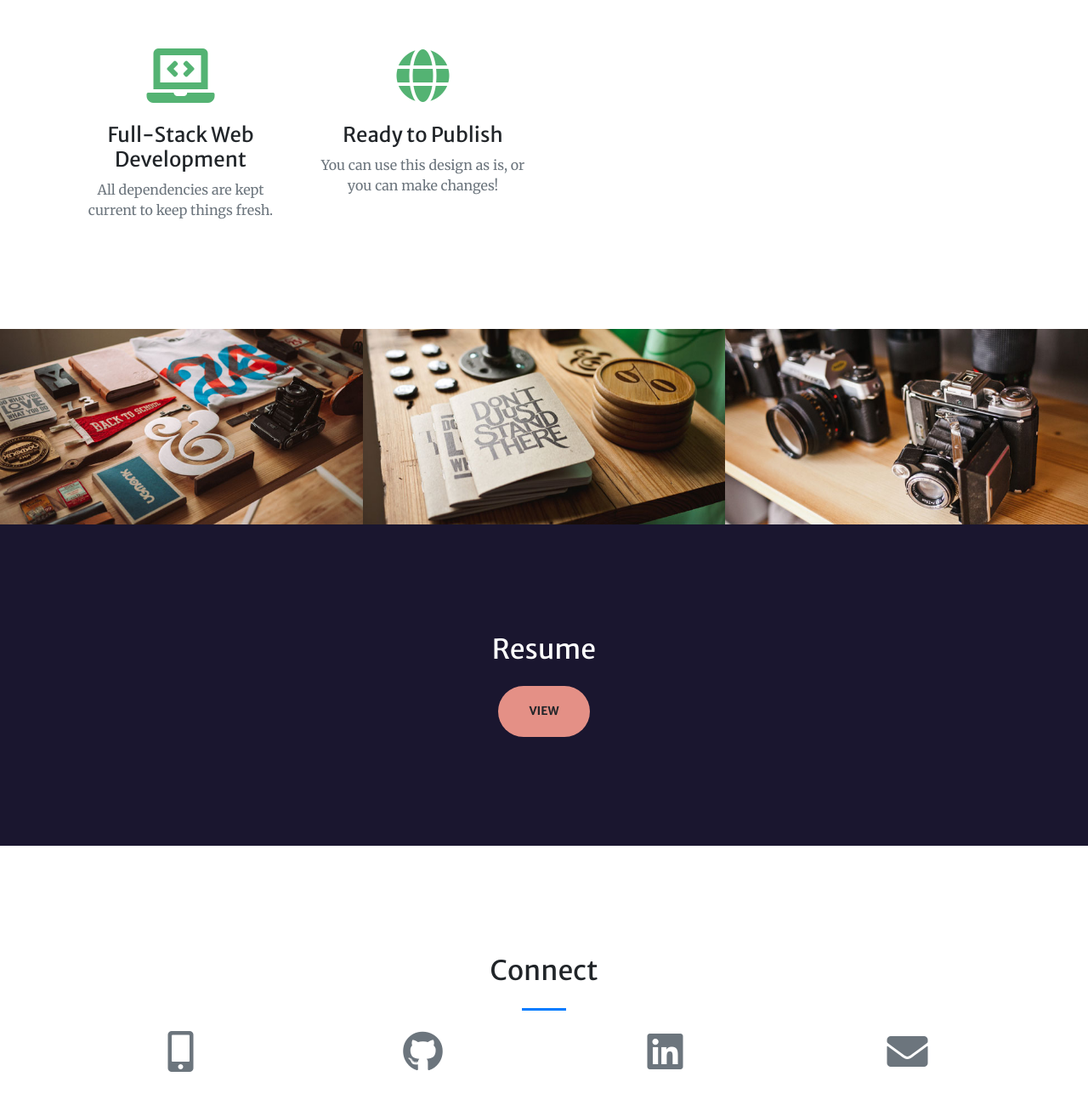
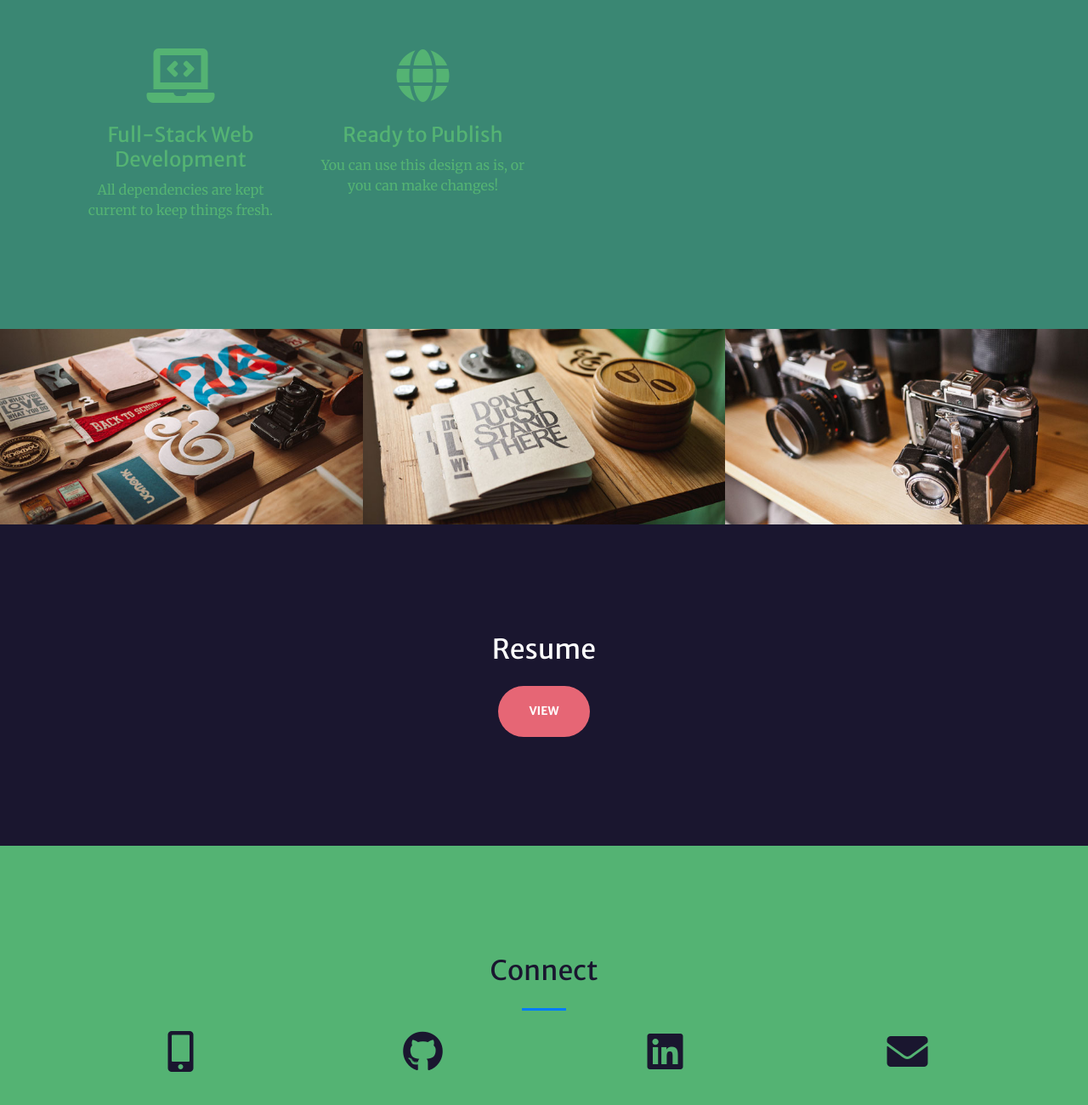
Before and after one commit to spuuun/portfolio-site, a website with bundled scripts: page index.html in a window 1280 px wide. Shown: the part 1462-2762 px from the top of the page at 85% size. Built offline with nearby package versions, Linux system fonts and the light colour scheme.

Commit message:
tinkering

```diff
--- a/index.html
+++ b/index.html
@@ -82,7 +82,7 @@
   </header>
 
   <!-- About Section -->
-  <section class="page-section bg-primary" id="about">
+  <section class="page-section bg-dark" id="about">
     <div class="container">
       <div class="row justify-content-center">
         <div class="col-lg-8 text-center">
@@ -98,7 +98,7 @@
   </section>
 
   <!-- Services Section -->
-  <section class="page-section" id="services">
+  <section class="page-section bg-secondary text-primary" id="services">
     <div class="container">
       <h2 class="text-center mt-0">Do Work</h2>
       <hr class="divider my-4">
@@ -114,14 +114,14 @@
           <div class="mt-5">
             <i class="fas fa-4x fa-laptop-code text-primary mb-4"></i>
             <h3 class="h4 mb-2">Full-Stack Web Development</h3>
-            <p class="text-muted mb-0">All dependencies are kept current to keep things fresh.</p>
+            <p class="mb-0">All dependencies are kept current to keep things fresh.</p>
           </div>
         </div>
         <div class="col-lg-3 col-md-6 text-center">
           <div class="mt-5">
             <i class="fas fa-4x fa-globe text-primary mb-4"></i>
             <h3 class="h4 mb-2">Ready to Publish</h3>
-            <p class="text-muted mb-0">You can use this design as is, or you can make changes!</p>
+            <p class="mb-0">You can use this design as is, or you can make changes!</p>
           </div>
         </div>
         <!-- <div class="col-lg-3 col-md-6 text-center">
@@ -137,8 +137,8 @@
 
   <!-- Portfolio Section -->
   <section id="portfolio">
-    <div class="container-fluid p-0">
-      <div class="row no-gutters">
+    <div class="container-fluid p-0 bg-success">
+      <div class=" row no-gutters">
         <div class="col-lg-4 col-sm-6">
           <a class="portfolio-box" href="img/portfolio/fullsize/1.jpg">
             <img class="img-fluid" src="img/portfolio/thumbnails/1.jpg" alt="">
@@ -178,62 +178,16 @@
             </div>
           </a>
         </div>
-        <!-- <div class="col-lg-4 col-sm-6">
-          <a class="portfolio-box" href="img/portfolio/fullsize/4.jpg">
-            <img class="img-fluid" src="img/portfolio/thumbnails/4.jpg" alt="">
-            <div class="portfolio-box-caption">
-              <div class="project-category text-white-50">
-                Category
-              </div>
-              <div class="project-name">
-                Project Name
-              </div>
-            </div>
-          </a>
-        </div> -->
-
-        <!-- -------------------------------------------- -->
-
-        <!-- <div class="col-lg-4 col-sm-6">
-          <a class="portfolio-box" href="img/portfolio/fullsize/5.jpg">
-            <img class="img-fluid" src="img/portfolio/thumbnails/5.jpg" alt="">
-            <div class="portfolio-box-caption">
-              <div class="project-category text-white-50">
-                Category
-              </div>
-              <div class="project-name">
-                Project Name
-              </div>
-            </div>
-          </a>
-        </div> -->
-
-        <!-- -------------------------------------------- -->
-
-
-        <!-- <div class="col-lg-4 col-sm-6">
-          <a class="portfolio-box" href="img/portfolio/fullsize/6.jpg">
-            <img class="img-fluid" src="img/portfolio/thumbnails/6.jpg" alt="">
-            <div class="portfolio-box-caption p-3">
-              <div class="project-category text-white-50">
-                Category
-              </div>
-              <div class="project-name">
-                Project Name
-              </div>
-            </div>
-          </a>
-        </div> -->
       </div>
     </div>
   </section>
 
-  <!-- Call to Action Section -->
+  <!-- Resume Section -->
   <section class="page-section bg-dark text-white">
     <div class="container text-center">
       <h2 class="mb-4">Resume</h2>
       <div id="resume-buttons" class="row">
-        <a class="btn btn-light btn-xl mx-auto" href="/Matthew Ross 2.pdf">View</a>
+        <a class="btn btn-success btn-xl mx-auto" href="/Matthew Ross 2.pdf">View</a>
         <!-- <p>or</p>
         <a class="btn btn-light btn-xl" href="#">Printer Friendly download</a> -->
       </div>
@@ -241,7 +195,7 @@
   </section>
 
   <!-- Contact Section -->
-  <section class="page-section" id="contact">
+  <section class="page-section bg-primary text-dark" id="contact">
     <div class="container">
       <div class="row justify-content-center">
         <div class="col-lg-8 text-center">
@@ -250,28 +204,28 @@
           <!-- <p class="text-muted mb-5">Follow any of the links below to get in touch - or feel free to call/text</p> -->
         </div>
       </div>
-      <div class="row">
+      <div class="d-flex row">
         <div class="col-lg-3 ml-auto text-center mb-5 mb-lg-0">
           <a href="tel:1-919-695-3141">
-            <i class="a-hover a--hover something something-something fas fa-mobile-alt fa-3x mb-2 text-muted"></i>
+            <i class="a-hover a--hover something something-something fas fa-mobile-alt fa-3x mb-2 text-dark"></i>
             <!-- <div>919-695-3141</div> -->
           </a>
         </div>
         <div class="col-lg-3 ml-auto text-center mb-5 mb-lg-0">
           <a href="https://github.com/spuuun">
-            <i class="a-hover a--hover something something-something fab fa-github fa-3x mb-2 text-muted"></i>
+            <i class="a-hover a--hover something something-something fab fa-github fa-3x mb-2 text-dark"></i>
             <!-- <div>github - @spuuun</div> -->
           </a>
         </div>
         <div class="col-lg-3 ml-auto text-center mb-5 mb-lg-0">
           <a href="https://linkedin/matt-doug-ross">
-            <i class="a-hover a--hover something something-something fab fa-linkedin fa-3x mb-2 text-muted"></i>
+            <i class="a-hover a--hover something something-something fab fa-linkedin fa-3x mb-2 text-dark"></i>
             <!-- <div>linkedIn</div> -->
           </a>
         </div>
         <div class="col-lg-3 ml-auto text-center mb-5 mb-lg-0">
           <a href="mailto:matthew.douglas.ross@gmail.com">
-            <i class="a-hover a--hover something something-something fas fa-envelope fa-3x mb-2 text-muted"></i>
+            <i class="a-hover a--hover something something-something fas fa-envelope fa-3x mb-2 text-dark"></i>
             <!-- <div>email</div> -->
           </a>
         </div>
--- a/scss/_variables.scss
+++ b/scss/_variables.scss
@@ -4,7 +4,7 @@
 
 // Set a custom color
 $orange: #f4623a !default;
-$brown: #5c4d42 !default;
+$brown: #087e9a !default;
 
 // Set primary color to orange
 //$primary: $orange !default;
--- a/scss/custom.scss
+++ b/scss/custom.scss
@@ -6,7 +6,7 @@ $theme-colors: (
   secondary: #3a8773,
   success: #e66675,
   info: #daff0f,
-  warning: #fa986b,
+  warning: #007bff,
   danger: #ef4428,
   light: #e49086,
   dark: #1a162f
```
Also changed, not shown: css/creative.css, css/creative.min.css, css/custom.css.
